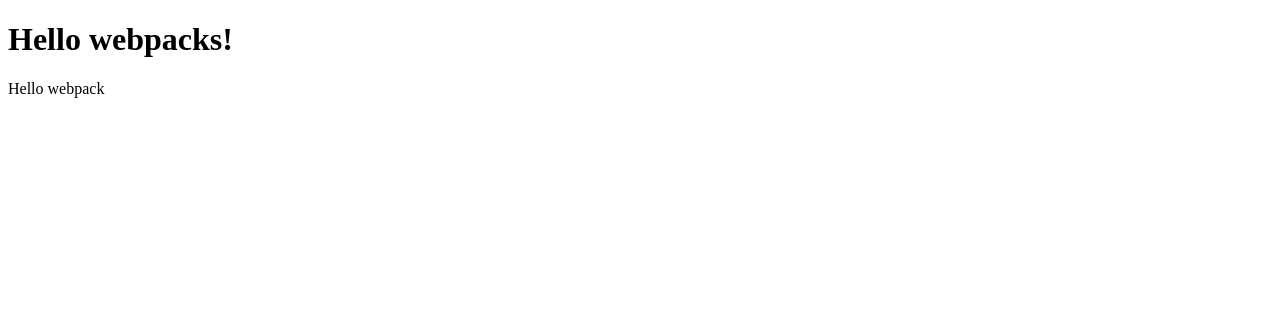
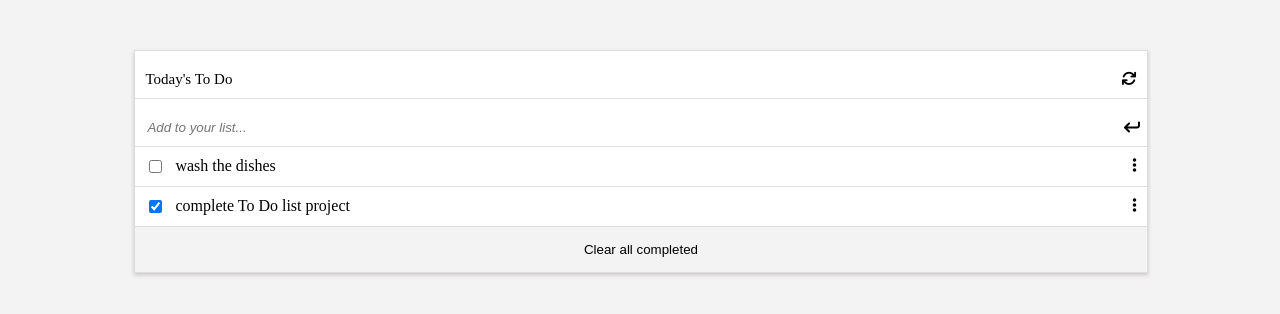
Before and after one commit to mershark/To-do-list, a website built with webpack: page src/index.html in a window 1280 px wide. Built offline with nearby package versions, Linux system fonts and the light colour scheme.

Commit message:
Update with todo list structure

```diff
--- a/src/index.html
+++ b/src/index.html
@@ -1,11 +1,22 @@
 <!DOCTYPE html>
 <html lang="en">
 <head>
-    <meta charset="UTF-8">
-    <meta name="viewport" content="width=device-width, initial-scale=1.0">
-    <title>Wbpack Exercise</title>
+  <meta charset="UTF-8">
+  <meta name="viewport" content="width=device-width, initial-scale=1.0">
+  <title>To Do List</title>
+  <link rel="stylesheet" href="https://cdnjs.cloudflare.com/ajax/libs/font-awesome/6.4.0/css/all.min.css">
+  <link rel="stylesheet" href="style.css">
 </head>
-<body>
-    <h1>Hello webpacks!</h1>
+<body class="body">
+  <div id="container">
+    <h1 class="header">Today's To Do<i class="fas fa-sync"></i></h1>
+    <div class="input-container">
+      <input class="addtaks" type="text" id="task-input" placeholder="Add to your list...">
+      <i class="fa-solid fa-arrow-turn-down fa-rotate-90"></i>
+    </div>
+    <div id="todo-list"></div>
+    <button id="clear-button">Clear all completed</button>
+  </div>
+  <script src="index.js"></script>
 </body>
 </html>
--- a/src/index.js
+++ b/src/index.js
@@ -1,14 +1,39 @@
-import _ from 'lodash';
 import './style.css';
 
-function component() {
-  const element = document.createElement('div');
+const tasks = [
+  { description: 'wash the dishes', completed: false, index: 1 },
+  { description: 'complete To Do list project', completed: true, index: 2 },
+];
 
-  // Lodash, now imported by this script
-  element.innerHTML = _.join(['Hello', 'webpack'], ' ');
-  element.classList.add('hello');
+const renderTasks = () => {
+  const todoList = document.getElementById('todo-list');
+  todoList.innerHTML = '';
 
-  return element;
-}
+  tasks.forEach(task => {
+    const listItem = document.createElement('li');
+    listItem.className = 'task-item';
 
-document.body.appendChild(component());
+    const checkbox = document.createElement('input');
+    checkbox.setAttribute('type', 'checkbox');
+    checkbox.checked = task.completed;
+    checkbox.addEventListener('change', () => {
+      task.completed = checkbox.checked;
+      listItem.className = task.completed ? 'task-item completed' : 'task-item';
+    });
+
+    const label = document.createElement('label');
+    label.innerHTML = `<span>${task.description}</span><i class="fas fa-ellipsis-v"></i>`;
+
+    listItem.appendChild(checkbox);
+    listItem.appendChild(label);
+    todoList.appendChild(listItem);
+  });
+};
+
+const clearCompleted = () => {
+};
+
+renderTasks();
+
+const clearButton = document.getElementById('clear-button');
+clearButton.addEventListener('click', clearCompleted);
--- a/src/style.css
+++ b/src/style.css
@@ -1,3 +1,72 @@
-body {
+.body {
+  background-color: #f4f3f4
+}
+
+#container {
+  display: flex;
+  flex-direction: column;
+  width: 80%;
+  margin-left: 10%;
+  margin-right: 10%;
+  margin-top: 50px;
+  border: 1px solid #ddd;
+  box-shadow: 0 2px 4px rgba(133, 128, 128, 0.4);
   background-color: white;
 }
+
+.header {
+  display: flex;
+  font-size: 15px;
+  padding: 10px;
+  font-weight: normal;
+  border-bottom: 1px solid #ddd;
+  justify-content: space-between;
+}
+
+.addtaks {
+  font-style: italic;
+  border: none;
+  outline: none;
+}
+
+.input-container {
+  padding: 10px;
+  border-bottom: 1px solid #ddd;
+  display: flex;
+  flex-direction: row;
+  justify-content: space-between;
+}
+
+#todo-list {
+  list-style-type: none;
+  padding: 0;
+}
+
+li {
+  padding: 10px;
+  border-bottom: 1px solid #ddd;
+  display: flex;
+  flex-direction: row;
+  align-items: stretch;
+  gap: 10px;
+}
+
+.task-item label {
+  width: 100%;
+  display: flex;
+}
+
+.task-item label span {
+  flex: 1;
+}
+
+.completed {
+  text-decoration: line-through;
+}
+
+#clear-button {
+  background-color: #f4f3f4;
+  border: none;
+  padding-top: 15px;
+  padding-bottom: 15px;
+}
```
Also changed, not shown: dist/index.html, dist/runtime.bundle.js (added), 1 other file.
